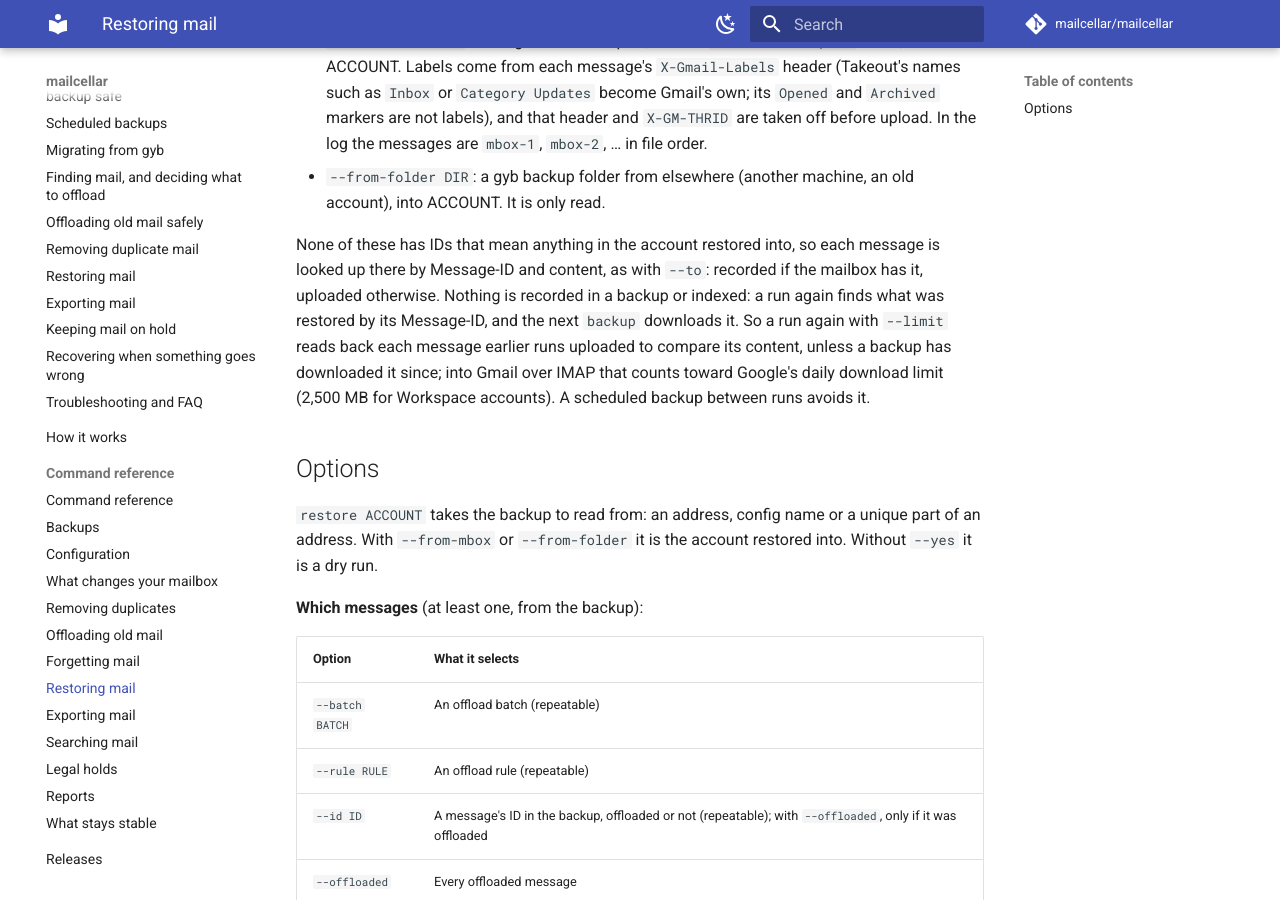
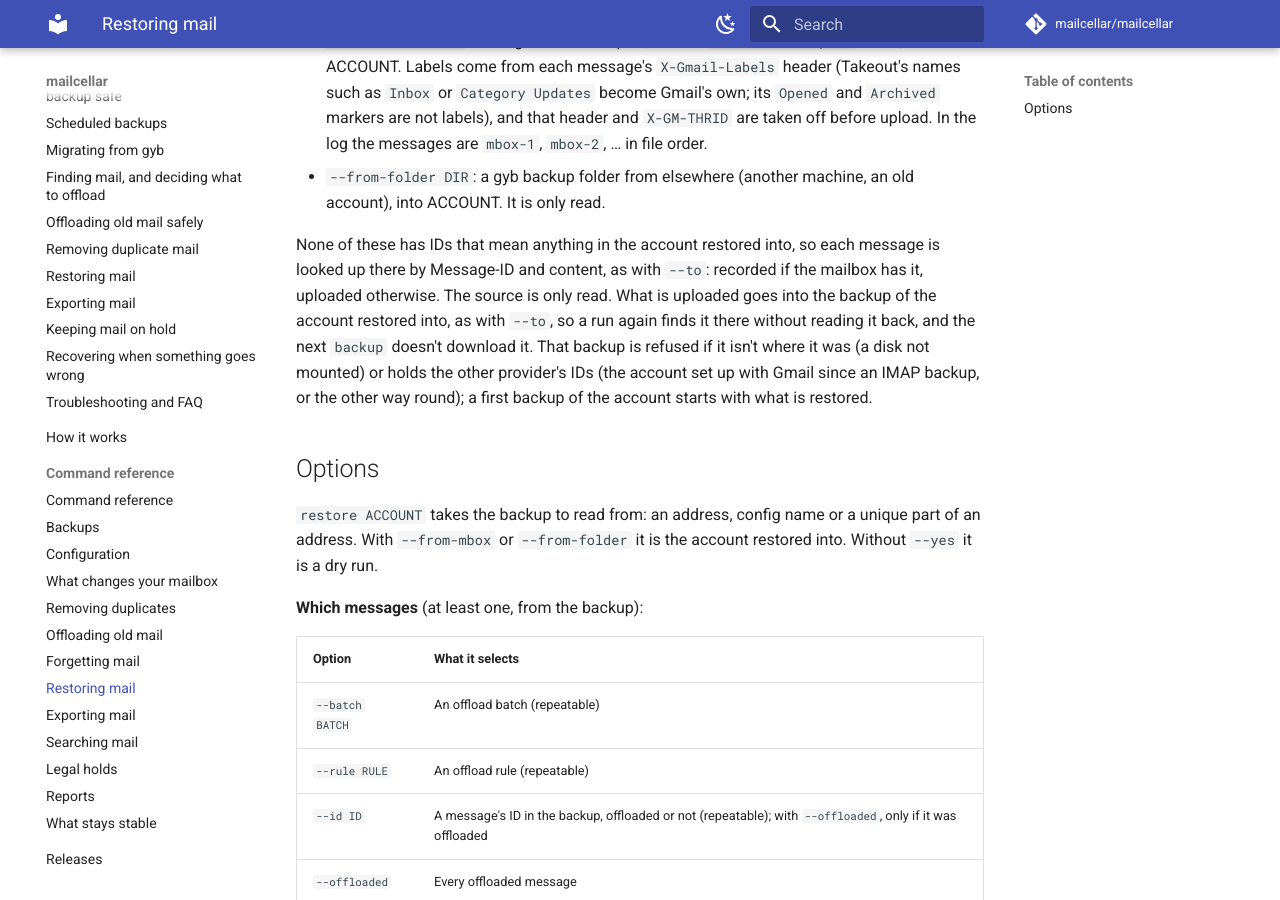
Before and after one commit to mailcellar/mailcellar, an MkDocs documentation site: the page built from docs/reference/restore.md, in a window 1280 px wide and 900 px high, scrolled down 2975 px. Built offline with MkDocs 1.6.1 and Material for MkDocs 9.7.7, drawn with Linux system fonts in a browser that asks for light colours; comment, search, counter and statistics services are not loaded.

Commit message:
feat(restore): add --from-mbox and --from-folder uploads to the target's backup
restore --from-mbox and --from-folder recorded nothing of what they
uploaded, so the next backup downloaded all of it again: into Gmail over
IMAP, against its daily download limit, and through the API at about
100 raw messages a minute under its quota. A run again before that backup
also downloaded each earlier upload to compare its content.

What they upload is now indexed in the backup of the account restored
into, as --to does: a --from-folder message's .eml hard-linked (copied
across volumes), an mbox entry's bytes written, since its file is the
whole mbox (gyb.add_copy takes bytes too). The chain gets its link, and
meta.sqlite the parsed fields, so a run again compares by the backup's
hashes and the next backup has the mail already. The source is still
only read, and nothing is recorded there. A target backup missing from
where it was, or of the other provider, is refused first
(index_problem).

Checked with the fakes: --from-folder files indexed with the source's
bytes, a run again and the next backup reading none back; an mbox entry
indexed by its bytes, Takeout's header off, verify and the chain clean;
over IMAP the next backup downloads nothing and verify --chain passes;
a backup of the other provider refused (all failing before). On the
real data, read-only: a dry run restoring a 117-message mbox exported
from one account back into it passed the backup check and compared the
117 copies it found by the backup's hashes, downloading none. pytest,
Dovecot and the strict docs build pass.

Co-Authored-By: Claude Opus 5.5 <noreply@anthropic.com>

```diff
--- a/docs/reference/restore.md
+++ b/docs/reference/restore.md
@@ -158,13 +158,14 @@ mailcellar restore personal --from-folder /Volumes/old/GYB-GMail-Backup-old@exam
 
 None of these has IDs that mean anything in the account restored
 into, so each message is looked up there by Message-ID and content, as
-with `--to`: recorded if the mailbox has it, uploaded otherwise. Nothing is
-recorded in a backup or indexed: a run again finds what was restored by
-its Message-ID, and the next `backup` downloads it. So a run again with
-`--limit` reads back each message earlier runs uploaded to compare its
-content, unless a backup has downloaded it since; into Gmail over IMAP that
-counts toward Google's daily download limit (2,500 MB for Workspace
-accounts). A scheduled backup between runs avoids it.
+with `--to`: recorded if the mailbox has it, uploaded otherwise. The
+source is only read. What is uploaded goes into the backup of the account
+restored into, as with `--to`, so a run again finds it there without
+reading it back, and the next `backup` doesn't download it. That backup is
+refused if it isn't where it was (a disk not mounted) or holds the other
+provider's IDs (the account set up with Gmail since an IMAP backup, or the
+other way round); a first backup of the account starts with what is
+restored.
 
 ## Options
 
```
Also changed, not shown: CHANGELOG.md (+6 -3 lines), docs/architecture.md (+4 -2 lines), docs/guide/restore.md (+3 -4 lines), 5 other files.
